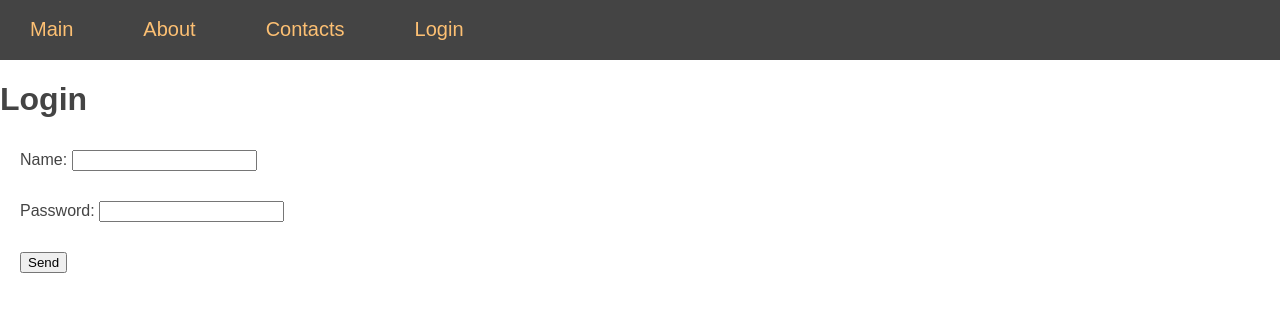
After one commit to Sanqn/Flask_site, a Flask app: page /login in a window 1280 px wide. The commit adds this page. Shown: the top 312 px of the page. Run offline with Flask 2, Linux system fonts and the light colour scheme.

Commit message:
login, logout

```diff
--- a/main.py
+++ b/main.py
@@ -1,7 +1,8 @@
 import os
 
-from flask import Flask, url_for, render_template, request, flash
+from flask import Flask, url_for, render_template, request, flash, session, redirect, abort
 from dotenv import load_dotenv, find_dotenv
+
 load_dotenv(find_dotenv())
 
 SECRET_KEY = os.getenv('SECRET_KEY')
@@ -33,19 +34,43 @@ def contacts():
     if request.method == 'POST':
         print(request.form)
         if len(request.form['message']):
-            flash('Message sent, thank you!')
+            flash('Message sent, thank you!', category='success')
         else:
-            flash('You not add text!')
+            flash('You not add text!', category='error')
 
     print(url_for('contacts'))
     return render_template('contacts.html', title='Contacts', menu=menu)
 
 
+@app.route('/login', methods=['GET', 'POST'])
+def login():
+    print(request.form)
+    if 'userLogged' in session:
+        return redirect(url_for('profile', name=session['userLogged']))
+    elif request.method == 'POST' and request.form['username'] == 'Alex' and request.form['password'] == 'admin':
+        session['userLogged'] = request.form['username']
+        return redirect(url_for('profile', name=session['userLogged']))
+    return render_template('login.html', title='Login', menu=menu)
+
+
+@app.route('/logout')
+def logout():
+    session.pop('username', None)
+    return redirect(url_for('index'))
+
+
 @app.route('/profile/<name>')
 def profile(name):
+    if 'userLogged' not in session or session['userLogged'] != name:
+        abort(401)
     print(url_for('profile', name='San'))
     return f'Hi {name}'
 
 
+@app.errorhandler(404)
+def page_404(error):
+    return render_template('page_404.html', title='Error 404', menu=menu)
+
+
 if __name__ == '__main__':
     app.run(debug=True)
--- a/static/css/style.css
+++ b/static/css/style.css
@@ -480,6 +480,22 @@ color: #888;/* цвет текста серый */
 	box-shadow: none;
 }
 
-.msg {
-    color: red;
+.msg, .mess, .messe, .sub {
+    margin: 10px;
+    padding: 10px;
 }
+.msg.success {
+    border: 1px solid white;
+    background: green;
+    color: wheat;
+}
+.msg.error {
+    border: 1px solid white;
+    background: red;
+    color: white;
+}
+
+.messt, .messm {
+    padding-left: 10px;
+    margin-left: 10px;
+}
--- /dev/null
+++ b/templates/login.html
@@ -0,0 +1,11 @@
+{% extends 'base.html' %}
+
+{% block context %}
+<h1>Login</h1>
+<form action="/login" method="post">
+    <div class="mess"><label>Name:</label> <input type="text" name="username" value="" required></div>
+    <div class="messe"><label>Password:</label> <input type="text" name="password" value="" required></div>
+    <div class="sub"><input type="submit" value="Send"></div>
+</form>
+
+{% endblock %}
--- /dev/null
+++ b/templates/page_404.html
@@ -0,0 +1,6 @@
+{% extends 'base.html' %}
+
+{% block context %}
+<h1 align="center"><div class="p_404">Sorry, page not found</div></h1>
+<p align="center">You can return on <a href="{{ url_for('index') }}">main</a> page</p>
+{% endblock %}
```
Also changed, not shown: templates/contacts.html (+7 -7 lines).
